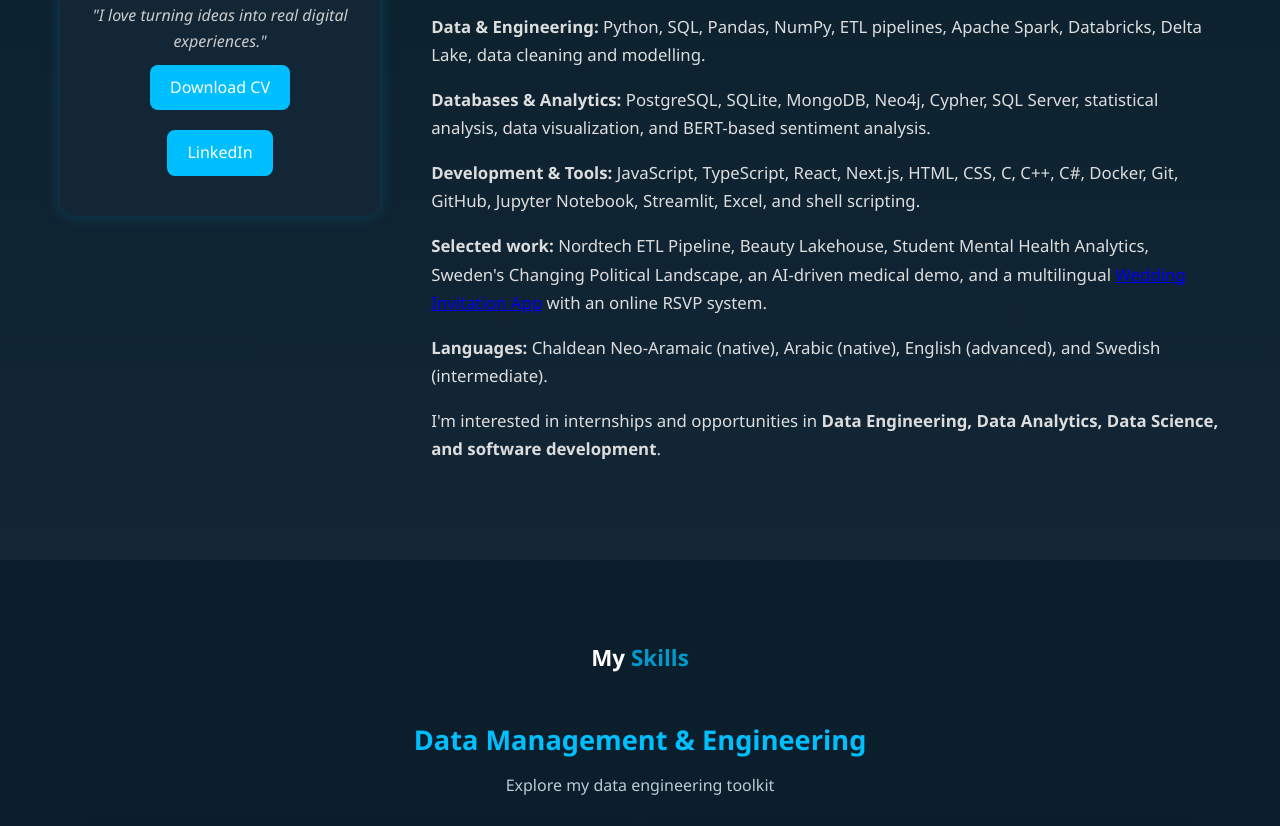
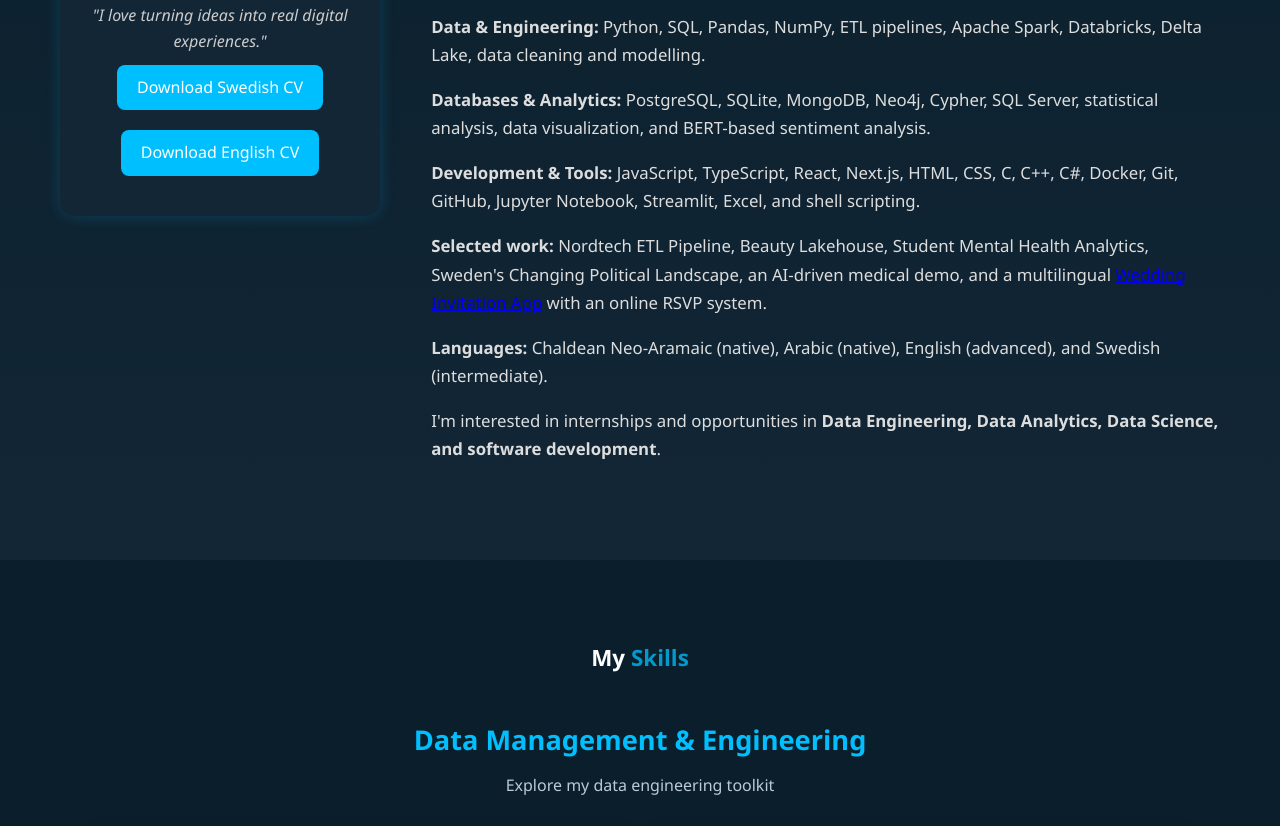
Before and after one commit to zinahalqeji/My_Portfolio, a plain HTML site: page index.html in a window 1280 px wide. Shown: the part 1235-2061 px from the top of the page. Drawn offline with Linux system fonts and the light colour scheme.

Commit message:
Modify CV download buttons in index.html
Updated CV download links and added English version.

```diff
--- a/index.html
+++ b/index.html
@@ -46,10 +46,21 @@
 <img alt="Professional portrait of Zinah Al Qeji" class="about-photo" src="image/zinah-profile-2026.jpg"/>
 <h3>Zinah Alqeji</h3>
 <p>"I love turning ideas into real digital experiences."</p>
+
 <div class="card-buttons">
-<a class="btn" download="" href="image/Zinah_Al_Qeji_CV_Svenska_Final.pdf">Download CV</a>
-<a class="btn" href="https://www.linkedin.com/in/zinah-al-qeji-7789412ab" rel="noopener noreferrer" target="_blank">LinkedIn</a>
+  <a class="btn"
+     href="image/Zinah_Al_Qeji_CV_Svenska_Final.pdf"
+     download>
+    Download Swedish CV
+  </a>
+
+  <a class="btn"
+     href="image/Zinah_Al_Qeji_CV_English.pdf"
+     download>
+    Download English CV
+  </a>
 </div>
+
 </div>
 <div class="about-description animate-fade-slide">
 <p>I'm a <strong>Data Management student at TUC Yrkeshögskola (2025–2027)</strong> with a Bachelor's degree in Computer Science and over 15 years of experience in finance, administration, and data handling. I bring business knowledge together with practical skills in <strong>Data Engineering, Data Analytics, and software development</strong>.</p>
```
